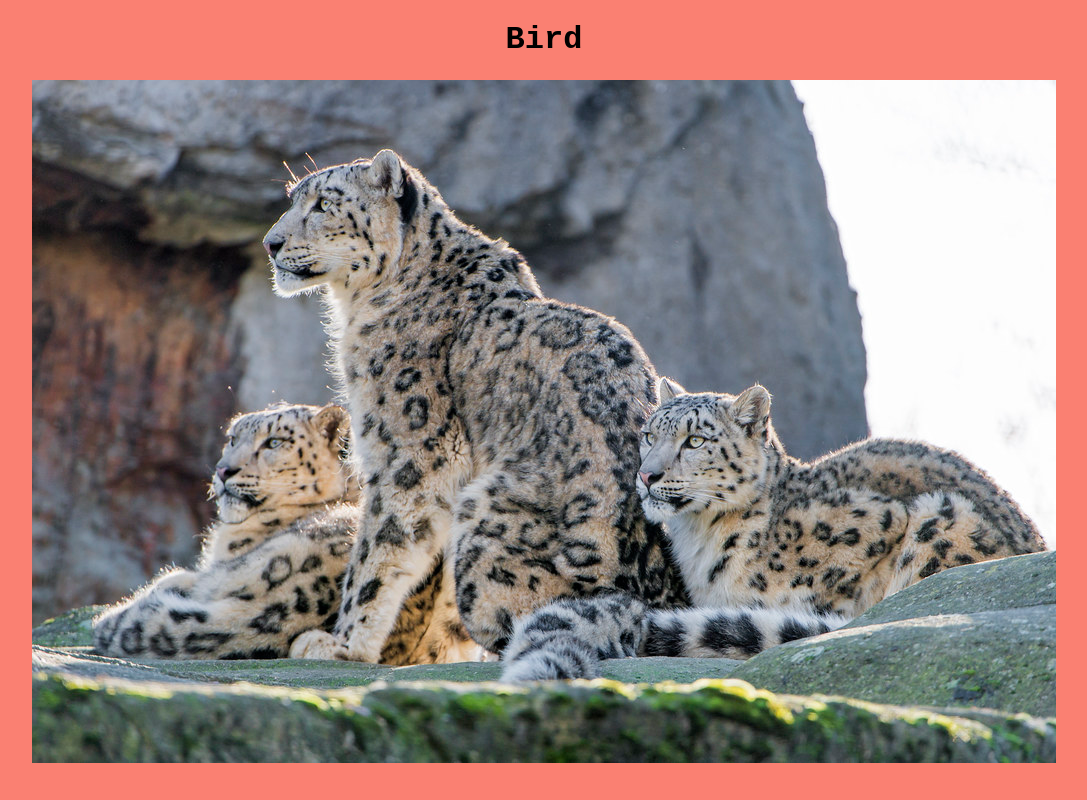
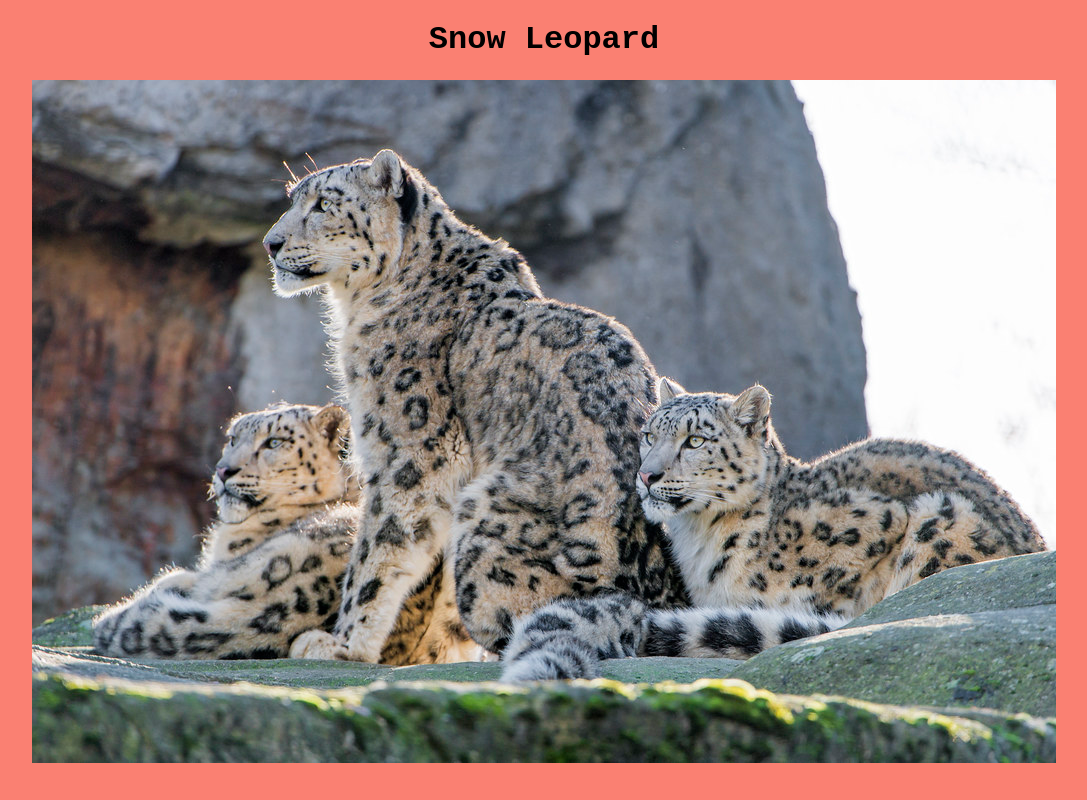
Before and after one commit to chystarr/zoo-site, a plain HTML site: page leopard.html in a window 1280 px wide. Shown: the whole page, without its empty margins (96-1183 px from the left). Drawn offline with Linux system fonts and the light colour scheme.

Commit message:
Update leopard.html

```diff
--- a/leopard.html
+++ b/leopard.html
@@ -4,6 +4,6 @@
   <link rel="stylesheet" type="text/css" href="css/leopard.css">
 </head>
 <body>
-  <h1>Bird</h1>
+  <h1>Snow Leopard</h1>
   <img src="img/snow-leopard.jpeg" alt="snow leopard">
 </body>
```
